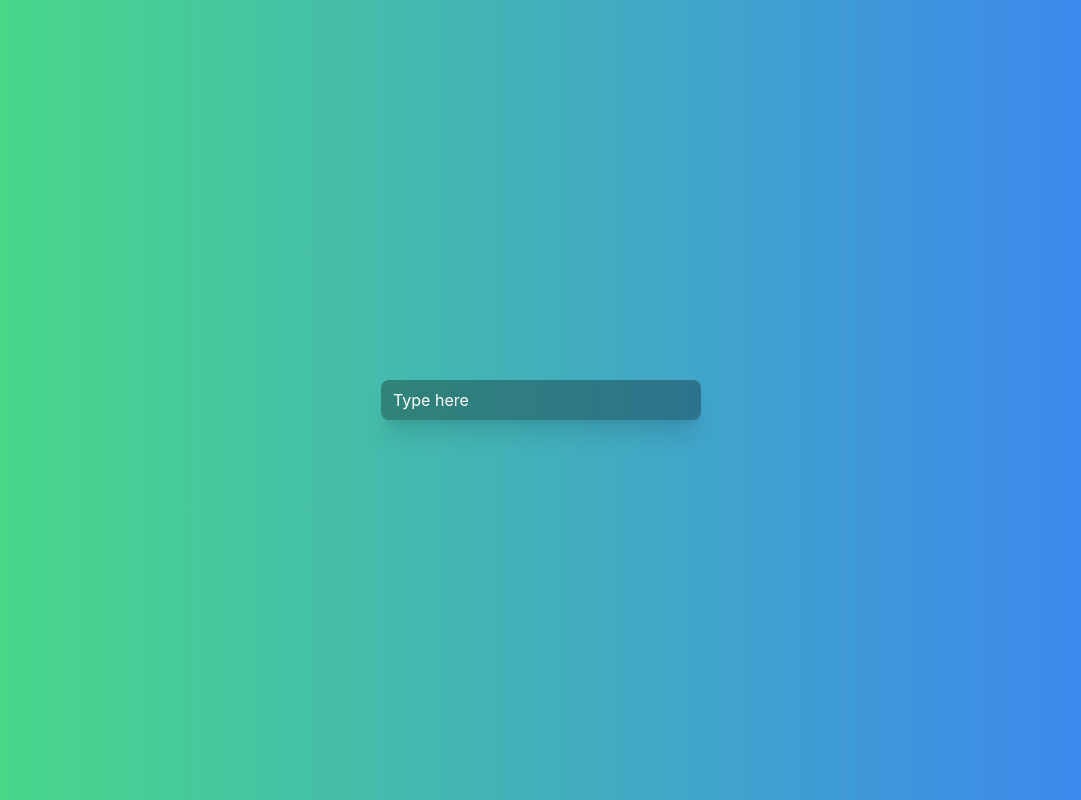
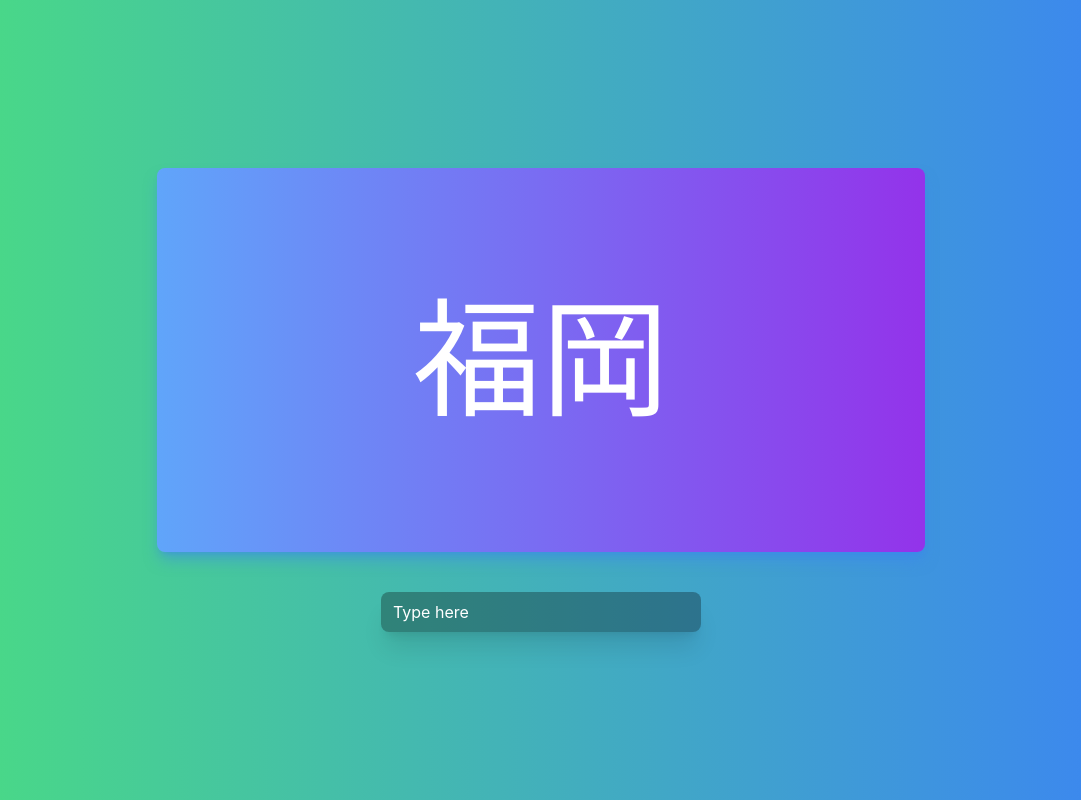
Before and after one commit to FeiserR/Kanji-Game, a React (Vite) app: page / in a window 1280 px wide. Shown: the whole page, without its empty margins (99-1180 px from the left). Built offline with nearby package versions, Linux system fonts and the light colour scheme.

Commit message:
quesntion Box fixed?

```diff
--- a/src/App.tsx
+++ b/src/App.tsx
@@ -1,14 +1,23 @@
 import './App.css'
+import QuestionBox from './questionBox'
 import TypeBox from './typeBox'
+import React, {useState} from 'react'
 
 function App() {
 
+  const [input, setInput] = useState('')
+
+
   return (
     <>
-     <TypeBox/>
+    <div className=' bg-gradient-to-r from-green-400 to-blue-500 h-screen justify-center items-center w-screen flex flex-col gap-10'>
+     <QuestionBox input = {input} />
+     <TypeBox input = {input} setInput = {setInput}/>
+     </div>
     </>
 
     )
 }
 
+
 export default App
--- /dev/null
+++ b/src/assets/questions.json
@@ -0,0 +1,12 @@
+
+
+[
+    { "question": "鎌倉", "answer": "かまくら", "translation": "Kamakura" },
+    { "question": "東京", "answer": "とうきょう","translation": "Tokyo" },
+    { "question": "京都", "answer": "きょうと", "translation": "Kyoto" },
+    { "question": "大阪", "answer": "おおさか", "translation": "Osaka" },
+    { "question": "名古屋","answer":"なごや", "translation": "Nagoya" },
+    { "question": "福岡", "answer": "ふくおか", "translation": "Fukuoka" },
+    { "question": "札幌", "answer": "さっぽろ", "translation": "Sapporo" },
+    { "question": "仙台", "answer": "せんだい", "translation": "Sendai" }
+]
--- /dev/null
+++ b/src/questionBox.tsx
@@ -0,0 +1,49 @@
+import React, { useState, useEffect } from 'react'
+import questions from './assets/questions.json'
+
+type QuestionBoxProps = {
+  input: string
+}
+
+type Question = {
+  question: string
+  answer: string
+  translation: string
+}
+
+
+
+function QuestionBox({input}: QuestionBoxProps) {
+
+  const [question, setQuestion] = useState('')
+
+
+
+  useEffect(() => {
+    const nextQuestion = getRandomQuestion()
+    console.log(nextQuestion)
+    setQuestion(nextQuestion.question)
+
+  }, [])
+
+
+
+  function getRandomQuestion(): Question {
+
+      const randomIndex = Math.floor(Math.random() * questions.length)
+
+    return questions[randomIndex]
+  }
+
+
+  return (
+
+      <div className=" text-center text-white shadow-lg shadow-blue-500/50 bg-gradient-to-r from-blue-400 to-purple-600 rounded-lg p-3 w-3/4 mx-auto max-w-3xl h-96 flex flex-col justify-center">
+
+      <p className="w-3/4 mx-auto font-bold  text-9xl">{question}</p>
+      </div>
+
+    )
+}
+
+export default QuestionBox
--- a/src/typeBox.tsx
+++ b/src/typeBox.tsx
@@ -1,9 +1,14 @@
 import './App.css'
 import React, {useState} from 'react'
 
-function TypeBox() {
+type TypeBoxProps = {
 
-  const [input, setInput] = useState('')
+  input: string;
+  setInput: React.Dispatch<React.SetStateAction<string>>
+
+}
+
+function TypeBox({input, setInput}: TypeBoxProps) {
 
   function handleInputChange (event: React.ChangeEvent<HTMLInputElement>) {
     setInput(event.target.value)
@@ -20,10 +25,7 @@ function TypeBox() {
     let letters: string = input.replace(/[^a-zA-Z]/g, '')
     let hiraKata: string = input.replace(/[a-zA-Z]/g, '')
 
-    console.log("letters", letters)
-
     const char= letters.toLowerCase()
-    console.log(char)
     letters = transformations[char]
 
     // makes unmatching inputs be the same as the input//
@@ -36,13 +38,13 @@ function TypeBox() {
   }
 
   return (
-    <>
-
-    <div className=' bg-gradient-to-r from-green-400 to-blue-500 h-screen justify-center items-center w-screen flex flex-col gap-10'>
-    <input className='outline-none border-none border-gray-300 px-3 rounded-lg shadow-xl min-w-80 min-h-10 placeholder-white bg-opacity-30 bg-black' onChange={handleInputChange} type="text"
-    value={transformString(input)} placeholder='Type here' />
-    </div>
-    </>
+    <input
+      className='outline-none border-none border-gray-300 px-3 rounded-lg shadow-xl min-w-80 min-h-10 placeholder-white bg-opacity-30 bg-black'
+      onChange={handleInputChange}
+      type="text"
+      value={transformString(input)}
+      placeholder='Type here'
+    />
   )
 }
 
```
